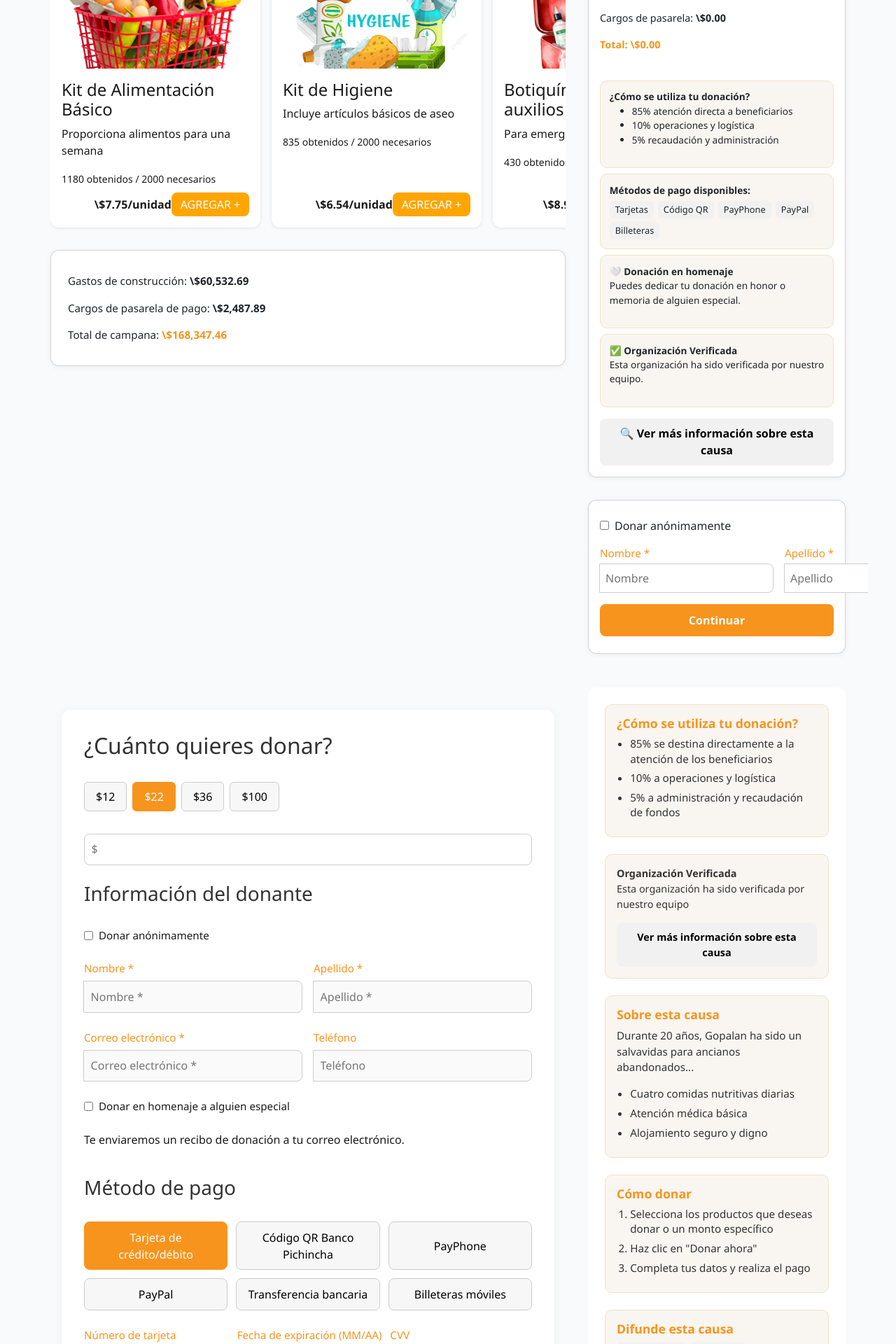
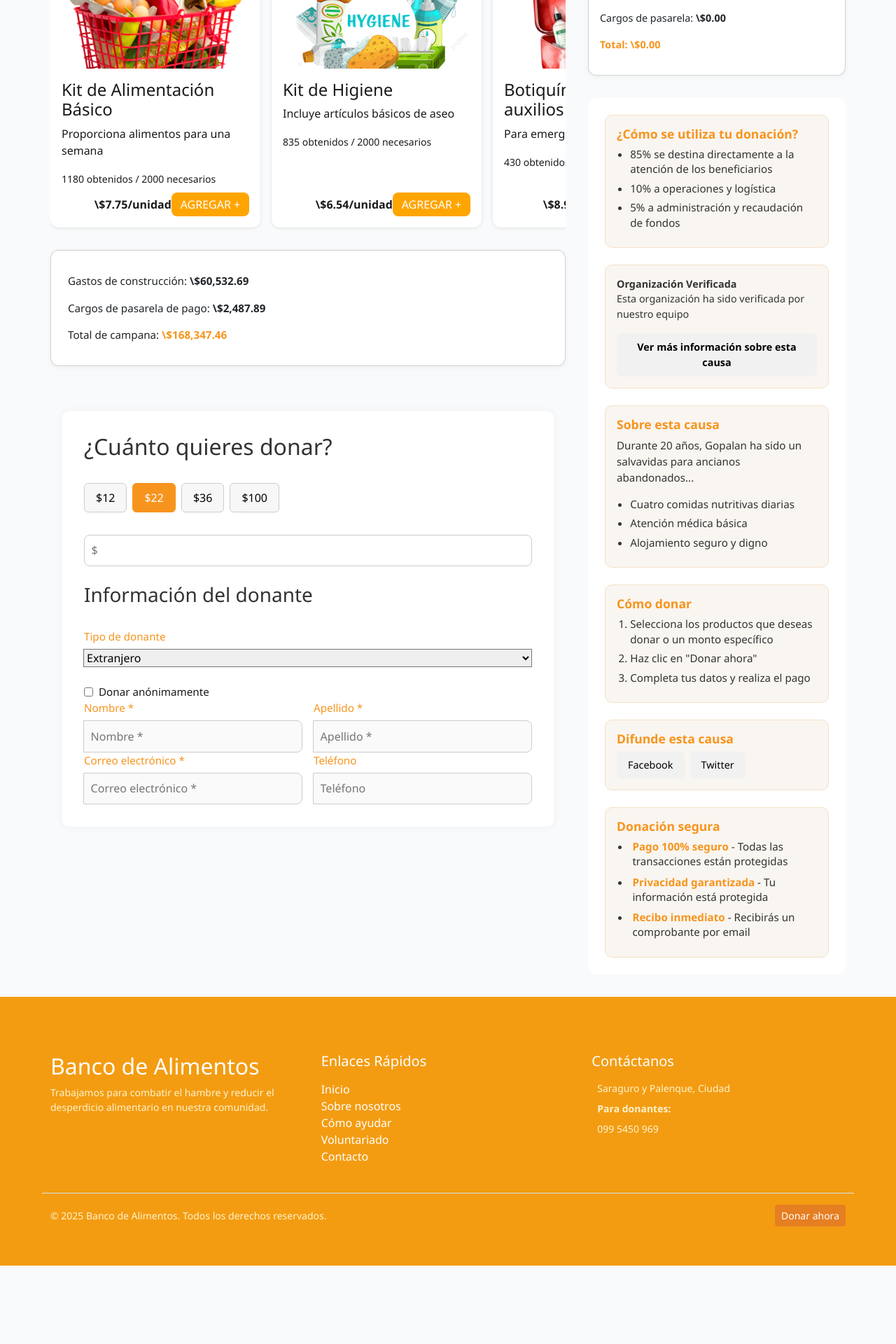
Before and after one commit to Alernanoh/Hackaton-BAQ, an Angular app: page / in a window 1280 px wide. Shown: the part 880-2800 px from the top of the page at 70% size. After the commit the page ends 2688 px from the top, so only its background shows below. Built offline with nearby package versions, Linux system fonts and the light colour scheme.

Commit message:
update search ci and ruc

```diff
--- a/src/app/app.component.html
+++ b/src/app/app.component.html
@@ -1,37 +1,36 @@
 <app-header />
+
 <router-outlet></router-outlet>
+
 <div class="container">
-
-  <div class="col">
-      <app-ayuda></app-ayuda>
-    </div>
   <h1>🎁 Dona con propósito</h1>
 
+  <!-- Ayuda al inicio (encima de la grid si debe ir arriba) -->
+  <app-ayuda></app-ayuda>
+
   <div class="grid">
+    <!-- COLUMNA IZQUIERDA -->
     <div class="col">
-      <app-productos-list [productos]="productos" (agregarProducto)="agregarAlCarrito($event)">
+      <app-productos-list
+        [productos]="productos"
+        (agregarProducto)="agregarAlCarrito($event)">
       </app-productos-list>
 
       <app-resumen-campana></app-resumen-campana>
 
-    </div>
-
-
-
-    <div class="col">
-      <app-donacion-carrito [carrito]="carrito" (quitarProducto)="quitarDelCarrito($event)">
-      </app-donacion-carrito>
-      <app-info-donante></app-info-donante>
-
-    </div>
-     <div class="col">
       <app-form></app-form>
     </div>
 
-     <div class="col">
+    <!-- COLUMNA DERECHA -->
+    <div class="col">
+      <app-donacion-carrito
+        [carrito]="carrito"
+        (quitarProducto)="quitarDelCarrito($event)">
+      </app-donacion-carrito>
+
       <app-informativo></app-informativo>
     </div>
   </div>
 </div>
-<app-footer></app-footer>
-<router-outlet></router-outlet>
+
+<app-footer />
--- a/src/app/app.component.ts
+++ b/src/app/app.component.ts
@@ -3,7 +3,6 @@ import { RouterOutlet } from '@angular/router';
 import { CommonModule } from '@angular/common';
 import { ProductosListComponent } from './components/productos-list/productos-list.component';
 import { DonacionCarritoComponent } from './components/donacion-carrito/donacion-carrito.component';
-import { InfoDonanteComponent } from './components/info-donante/info-donante.component';
 import { ResumenCampanaComponent } from './components/resumen-campana/resumen-campana.component';
 import { FooterComponent } from './components/footer/footer.component';
 import { HeaderComponent } from './components/header/header.component';
@@ -19,7 +18,6 @@ import { AyudaComponent } from "./components/ayuda/ayuda.component";
     CommonModule,
     ProductosListComponent,
     DonacionCarritoComponent,
-    InfoDonanteComponent,
     ResumenCampanaComponent,
     FooterComponent,
     HeaderComponent,
--- a/src/app/components/donacion-carrito/donacion-carrito.component.html
+++ b/src/app/components/donacion-carrito/donacion-carrito.component.html
@@ -29,38 +29,4 @@
     <p class="total">Total: <strong>\${{ total.toFixed(2) }}</strong></p>
   </div>
 
-  <!-- Información adicional -->
-  <div class="info-extra">
-    <div class="box info-donacion">
-      <strong>¿Cómo se utiliza tu donación?</strong>
-      <ul>
-        <li>85% atención directa a beneficiarios</li>
-        <li>10% operaciones y logística</li>
-        <li>5% recaudación y administración</li>
-      </ul>
-    </div>
-
-    <div class="box metodos">
-      <strong>Métodos de pago disponibles:</strong>
-      <div class="tags">
-        <span>Tarjetas</span>
-        <span>Código QR</span>
-        <span>PayPhone</span>
-        <span>PayPal</span>
-        <span>Billeteras</span>
-      </div>
-    </div>
-
-    <div class="box homenaje">
-      <strong>🤍 Donación en homenaje</strong>
-      <p>Puedes dedicar tu donación en honor o memoria de alguien especial.</p>
-    </div>
-
-    <div class="box verificada">
-      <strong>✅ Organización Verificada</strong>
-      <p>Esta organización ha sido verificada por nuestro equipo.</p>
-    </div>
-
-    <button class="btn-vermas">🔍 Ver más información sobre esta causa</button>
-  </div>
 </div>
--- a/src/app/components/form/form.component.css
+++ b/src/app/components/form/form.component.css
@@ -129,8 +129,44 @@
   margin-top: 1rem;
 }
 
+.btn-gray {
+  background: #eee;
+  color: #333;
+  border: none;
+  border-radius: 6px;
+  padding: 0.3rem 0.7rem;
+  cursor: pointer;
+  font-size: 0.95rem;
+}
+
 small {
   margin-top: 0.5rem;
   font-size: 0.85rem;
   color: #666;
 }
+
+.progressbar {
+  display: flex;
+  align-items: center;
+  gap: 0.7rem;
+}
+.progressbar-bar {
+  width: 24px;
+  height: 24px;
+  border: 3px solid #f7941d;
+  border-top: 3px solid #fff;
+  border-radius: 50%;
+  animation: spin 1s linear infinite;
+}
+@keyframes spin {
+  100% { transform: rotate(360deg); }
+}
+.btn-orange.disabled {
+  opacity: 0.4;
+  cursor: not-allowed !important;
+  pointer-events: none;
+}
+
+.btn-orange.disabled:hover {
+  cursor: not-allowed;
+}
--- a/src/app/components/form/form.component.html
+++ b/src/app/components/form/form.component.html
@@ -1,4 +1,3 @@
-
 <div class="donation-container">
   <div class="form-section">
     <h2>¿Cuánto quieres donar?</h2>
@@ -8,73 +7,126 @@
       <button>$36</button>
       <button>$100</button>
     </div>
-    <input type="number" placeholder="$" class="amount-input">
+    <input type="number" placeholder="$" class="amount-input" />
 
     <div class="info-donante">
       <h3>Información del donante</h3>
+
+      <!-- Selección de nacionalidad -->
+      <div class="input-group">
+        <label>Tipo de donante</label>
+        <select [(ngModel)]="tipoDonante" (change)="cambiarTipoDonante(tipoDonante)">
+          <option value="extranjero">Extranjero</option>
+          <option value="ecuatoriano">Ecuatoriano</option>
+        </select>
+      </div>
+
+      <!-- Sección ECUATORIANO -->
+      <div *ngIf="tipoDonante === 'ecuatoriano'">
+        <div class="input-group">
+          <label>Tipo de identificación</label>
+          <select [(ngModel)]="tipoIdentificacion">
+            <option value="cedula">Cédula</option>
+            <option value="ruc">RUC</option>
+          </select>
+        </div>
+
+        <div class="input-group">
+          <label>Número</label>
+          <input
+            type="text"
+            [(ngModel)]="numeroIdentificacion"
+            placeholder="Ingrese número de identificación"
+            [disabled]="validado || cargando"
+          />
+        </div>
+
+        <!-- Progressbar -->
+        <div *ngIf="cargando" class="progressbar" style="margin-bottom: 1rem;">
+          <div class="progressbar-bar"></div>
+          <span>Validando identificación...</span>
+        </div>
+
+        <!-- Botón Validar -->
+        <button
+          *ngIf="!validado"
+          class="btn-orange"
+          [class.disabled]="cargando"
+          (click)="validarIdentificacion()"
+          [disabled]="cargando"
+        >
+          Validar
+        </button>
+
+        <!-- Botón Volver a empezar -->
+        <button
+          *ngIf="validado"
+          class="btn-gray"
+          style="margin-left: 1rem;"
+          type="button"
+          (click)="volverAEmpezar()"
+        >
+          Volver a empezar
+        </button>
+
+        <!-- Resultado desde la API -->
+        <div *ngIf="validado" class="inputs" style="margin-top: 1rem;">
+          <div class="input-group">
+            <label>Nombre *</label>
+            <input type="text" [value]="datosValidados.nombre" disabled />
+          </div>
+          <div class="input-group">
+            <label>Apellido / Nombre Comercial</label>
+            <input type="text" [value]="datosValidados.apellido" disabled />
+          </div>
+          <div class="input-group" *ngIf="datosValidados.actividad">
+            <label>Actividad Económica</label>
+            <input type="text" [value]="datosValidados.actividad" disabled />
+          </div>
+          <div class="input-group" *ngIf="datosValidados.estado">
+            <label>Estado del contribuyente</label>
+            <input type="text" [value]="datosValidados.estado" disabled />
+          </div>
+          <div class="input-group">
+            <label>Correo electrónico *</label>
+            <input type="email" [value]="datosValidados.correo" disabled />
+          </div>
+          <div class="input-group">
+            <label>Teléfono</label>
+            <input type="tel" [value]="datosValidados.telefono" disabled />
+          </div>
+        </div>
+      </div>
+
+      <!-- Sección EXTRANJERO -->
+      <div *ngIf="tipoDonante === 'extranjero'">
         <div class="anonimo-checkbox">
-        <input type="checkbox"> <label>Donar anónimamente</label>
+          <input type="checkbox" />
+          <label>Donar anónimamente</label>
         </div>
 
         <div class="inputs">
           <div class="input-group">
             <label>Nombre *</label>
-          <input type="text" placeholder="Nombre *">
+            <input type="text" placeholder="Nombre *" />
           </div>
           <div class="input-group">
             <label>Apellido *</label>
-          <input type="text" placeholder="Apellido *">
+            <input type="text" placeholder="Apellido *" />
           </div>
         </div>
 
         <div class="inputs">
           <div class="input-group">
             <label>Correo electrónico *</label>
-          <input type="email" placeholder="Correo electrónico *">
+            <input type="email" placeholder="Correo electrónico *" />
           </div>
           <div class="input-group">
             <label>Teléfono</label>
-          <input type="tel" placeholder="Teléfono">
+            <input type="tel" placeholder="Teléfono" />
           </div>
         </div>
-
-      <div class="anonimo-checkbox">
-        <input type="checkbox"> <label>Donar en homenaje a alguien especial</label>
-      </div>
-      <p>Te enviaremos un recibo de donación a tu correo electrónico.</p>
-    </div>
-
-    <h3>Método de pago</h3>
-    <div class="payment-methods">
-      <button class="active">Tarjeta de crédito/débito</button>
-      <button>Código QR Banco Pichincha</button>
-      <button>PayPhone</button>
-      <button>PayPal</button>
-      <button>Transferencia bancaria</button>
-      <button>Billeteras móviles</button>
-    </div>
-    <div class="inputs">
-      <div class="input-group">
-        <label>Número de tarjeta</label>
-        <input type="text" placeholder="Número de tarjeta">
-      </div>
-      <div class="input-group">
-        <label>Fecha de expiración (MM/AA)</label>
-        <input type="text" placeholder="Fecha de expiración (MM/AA)">
-      </div>
-      <div class="input-group">
-        <label>CVV</label>
-        <input type="text" placeholder="CVV">
-      </div>
-      <div class="input-group">
-        <label>Nombre en la tarjeta</label>
-        <input type="text" placeholder="Nombre en la tarjeta">
       </div>
     </div>
-
-    <button class="btn-orange">Donar ahora</button>
-    <small>Al realizar tu donación, aceptas nuestros términos y políticas de privacidad</small>
   </div>
-
-
 </div>
--- a/src/app/components/form/form.component.ts
+++ b/src/app/components/form/form.component.ts
@@ -1,12 +1,107 @@
-import { Component, NgModule } from '@angular/core';
-import { FormBuilder } from '@angular/forms';
+import { Component } from '@angular/core';
+import { CommonModule } from '@angular/common';
+import { FormsModule } from '@angular/forms';
+import { HttpClient } from '@angular/common/http';
 
 @Component({
   selector: 'app-form',
-  imports: [],
+  standalone: true,
+  imports: [CommonModule, FormsModule],
   templateUrl: './form.component.html',
-  styleUrl: './form.component.css'
+  styleUrls: ['./form.component.css']
 })
 export class FormComponent {
+  tipoDonante: 'extranjero' | 'ecuatoriano' = 'extranjero';
+  tipoIdentificacion: 'cedula' | 'ruc' = 'cedula';
 
+  numeroIdentificacion: string = '';
+  validado = false;
+  cargando = false;
+
+  datosValidados = {
+    nombre: '',
+    apellido: '',
+    correo: '',
+    telefono: '',
+    actividad: '',
+    estado: ''
+  };
+
+  constructor(private http: HttpClient) {}
+
+  cambiarTipoDonante(tipo: 'extranjero' | 'ecuatoriano') {
+    this.tipoDonante = tipo;
+    this.validado = false;
+    this.numeroIdentificacion = '';
+    this.cargando = false;
+  }
+
+  volverAEmpezar() {
+    this.validado = false;
+    this.numeroIdentificacion = '';
+    this.cargando = false;
+    this.datosValidados = {
+      nombre: '',
+      apellido: '',
+      correo: '',
+      telefono: '',
+      actividad: '',
+      estado: ''
+    };
+  }
+
+  validarIdentificacion() {
+    const tipo = this.tipoIdentificacion;
+    const valor = this.numeroIdentificacion;
+
+    if (tipo === 'cedula' && valor.length !== 10) {
+      alert('Número de cédula inválido (debe tener 10 dígitos)');
+      return;
+    }
+
+    if (tipo === 'ruc' && valor.length !== 13) {
+      alert('Número de RUC inválido (debe tener 13 dígitos)');
+      return;
+    }
+
+    this.cargando = true;
+
+    const url = `http://localhost:3000/api/cedula?tipo=${tipo}&identificacion=${valor}`;
+
+    this.http.get<any>(url).subscribe({
+      next: (resp) => {
+        this.validado = true;
+
+        if (resp.tipo === 'cedula') {
+          this.datosValidados = {
+            nombre: resp.nombre || '',
+            apellido: resp.apellido || '',
+            correo: '',
+            telefono: '',
+            actividad: '',
+            estado: ''
+          };
+        }
+
+        if (resp.tipo === 'ruc') {
+          this.datosValidados = {
+            nombre: resp.razonSocial || '',
+            apellido: resp.nombreFantasia || '',
+            correo: '',
+            telefono: '',
+            actividad: resp.actividad || '',
+            estado: resp.estado || ''
+          };
+        }
+
+        this.cargando = false;
+      },
+      error: (err) => {
+        this.validado = false;
+        this.cargando = false;
+        console.error(err);
+        alert(err.error?.error || 'Error al validar la identificación.');
+      }
+    });
+  }
 }
--- a/src/app/components/info-donante/info-donante.component.css
+++ /dev/null
@@ -1,49 +0,0 @@
-.info-donante {
-  display: flex;
-  flex-direction: column;
-  gap: 1rem;
-  padding: 1.5rem 1rem;
-}
-
-.anonimo-checkbox {
-  display: flex;
-  align-items: center;
-  gap: 0.5rem;
-  font-weight: 500;
-}
-
-.inputs {
-  display: flex;
-  gap: 1rem;
-}
-
-.input-group {
-  display: flex;
-  flex-direction: column;
-  flex: 1;
-  gap: 0.2rem;
-}
-
-.input-group label {
-  font-size: 0.95rem;
-  color: #f7941d;
-  font-weight: 500;
-}
-
-.input-group input {
-  padding: 0.5rem;
-  border-radius: 8px;
-  border: 1px solid #ccc;
-  font-size: 1rem;
-}
-
-.btn-orange {
-  background: #f7941d;
-  color: white;
-  border: none;
-  padding: 0.7rem 0;
-  border-radius: 8px;
-  cursor: pointer;
-  font-size: 1rem;
-  font-weight: 600;
-}
--- a/src/app/components/info-donante/info-donante.component.html
+++ /dev/null
@@ -1,19 +0,0 @@
-<form class="info-donante card" [formGroup]="formulario">
-  <label class="anonimo-checkbox">
-    <input type="checkbox" formControlName="anonimo" />
-    Donar anónimamente
-  </label>
-
-  <div class="inputs" *ngIf="!formulario.get('anonimo')?.value">
-    <div class="input-group">
-      <label for="nombre">Nombre *</label>
-      <input id="nombre" type="text" placeholder="Nombre" formControlName="nombre" />
-    </div>
-    <div class="input-group">
-      <label for="apellido">Apellido *</label>
-      <input id="apellido" type="text" placeholder="Apellido" formControlName="apellido" />
-    </div>
-  </div>
-
-  <button class="btn-orange" type="button" (click)="enviar()">Continuar</button>
-</form>
--- a/src/app/components/info-donante/info-donante.component.ts
+++ /dev/null
@@ -1,26 +0,0 @@
-import { Component } from '@angular/core';
-import { ReactiveFormsModule, FormBuilder, FormGroup } from '@angular/forms';
-import { CommonModule } from '@angular/common'; // <-- Agrega esto
-
-@Component({
-  selector: 'app-info-donante',
-  standalone: true,
-  imports: [CommonModule, ReactiveFormsModule], // <-- Agrega CommonModule aquí
-  templateUrl: './info-donante.component.html',
-  styleUrls: ['./info-donante.component.css']
-})
-export class InfoDonanteComponent {
-  formulario: FormGroup;
-
-  constructor(private fb: FormBuilder) {
-    this.formulario = this.fb.group({
-      anonimo: [false],
-      nombre: [''],
-      apellido: ['']
-    });
-  }
-
-  enviar() {
-    console.log(this.formulario.value);
-  }
-}
```
Also changed, not shown: src/main.ts (+8 -2 lines), 1 other file (tests, documents, lock files or other folders). Lines whose indentation alone changed are shown as unchanged.
